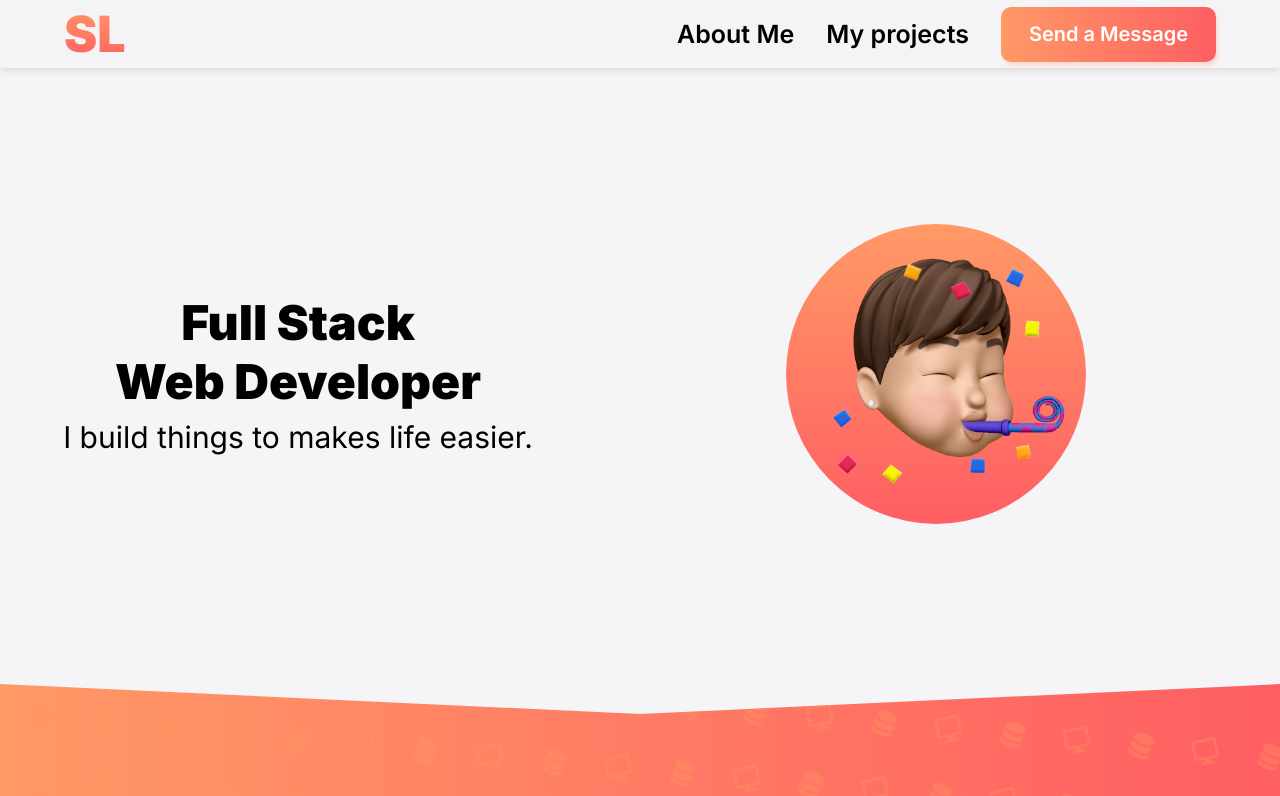
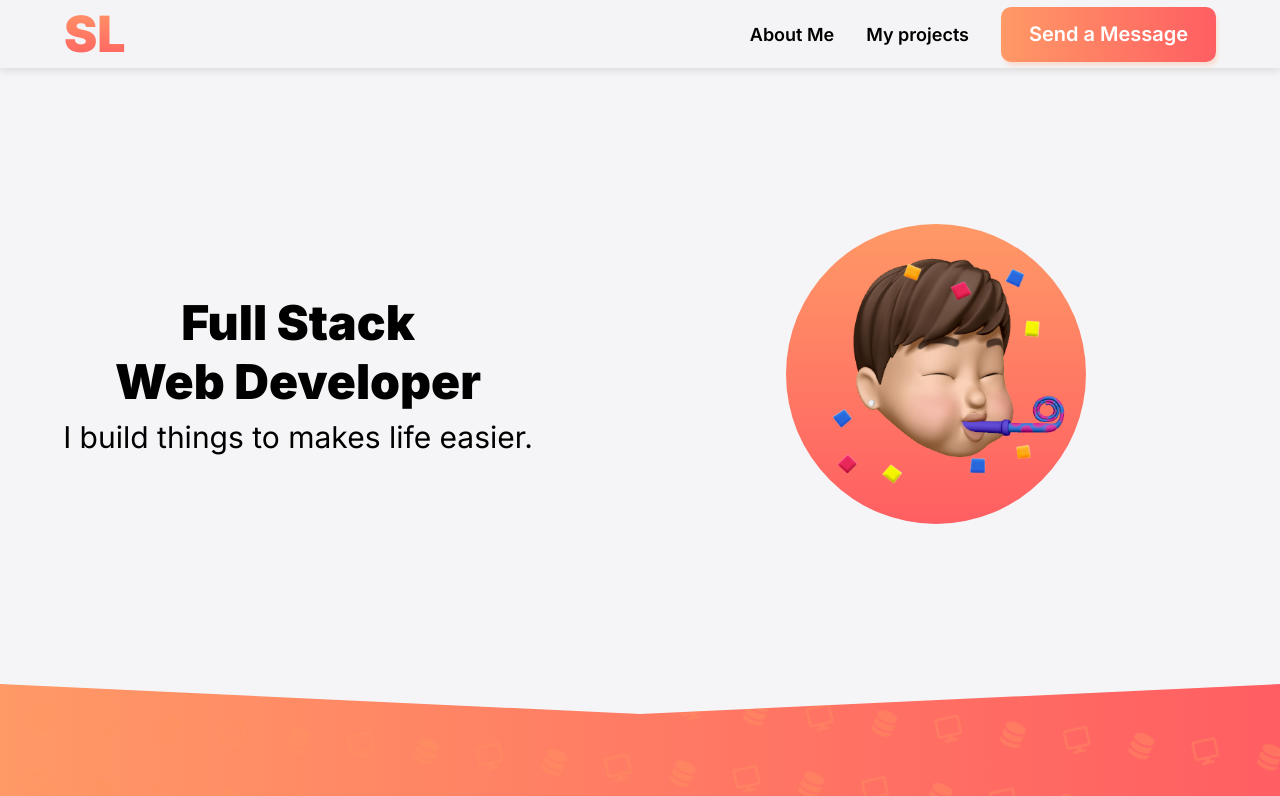
Before and after one commit to samleungskl/portfolio-v4, a React (Create React App) app: page / in a window 1280 px wide. Shown: the top 796 px of the page. Built offline with nearby package versions, Linux system fonts and the light colour scheme; no server answers; a web font is replaced by a local one.

Commit message:
reduce menu font size

```diff
--- a/src/Header/FullSizeNavMenu/FullSizeNavMenu.css
+++ b/src/Header/FullSizeNavMenu/FullSizeNavMenu.css
@@ -3,11 +3,11 @@
     flex-direction: row;
     align-items: center;
     font-weight: 600;
-    font-size: 25px;
+    font-size: 18px;
 }
 
 .navItem:hover{
-    text-shadow: 1px 2px rgba(100, 100, 111, 0.2);
+    text-shadow: 1px 1px rgb(100, 100, 111);
 }
 
 a:link {
```
